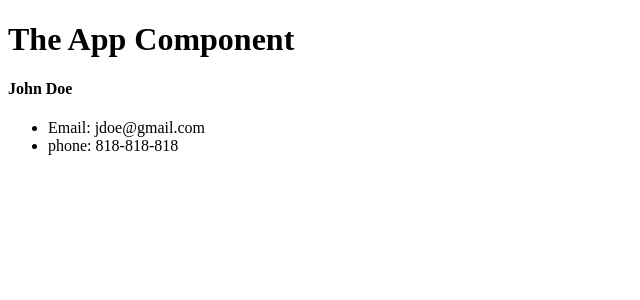
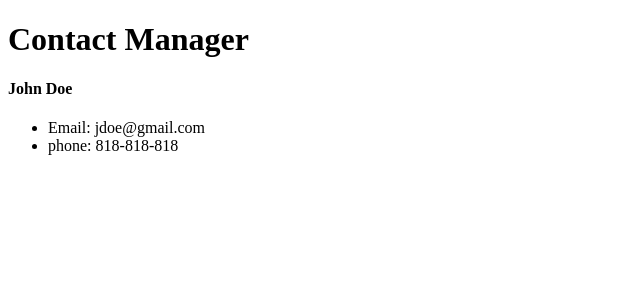
Before and after one commit to T-Wesst/React_Front_Back, a React (Create React App) app in the folder projects/contactmanager/: page / in a window 1280 px wide. Shown: the top 300 px of the page, without its empty margins (0-640 px from the left). Built offline with nearby package versions, Linux system fonts and the light colour scheme.

Commit message:
add header component

```diff
--- a/projects/contactmanager/src/App.js
+++ b/projects/contactmanager/src/App.js
@@ -1,12 +1,13 @@
 import React, { Component } from "react";
 import Contact from "./components/Contact";
+import Header from "./components/Header";
 import "./App.css";
 
 class App extends Component {
   render() {
     return (
       <div className="App">
-        <h1>The App Component</h1>
+        <Header />
         <Contact />
       </div>
     );
--- /dev/null
+++ b/projects/contactmanager/src/components/Header.js
@@ -0,0 +1,9 @@
+import React from "react";
+const Header = () => {
+  return (
+    <div>
+      <h1>Contact Manager</h1>
+    </div>
+  );
+};
+export default Header;
```
